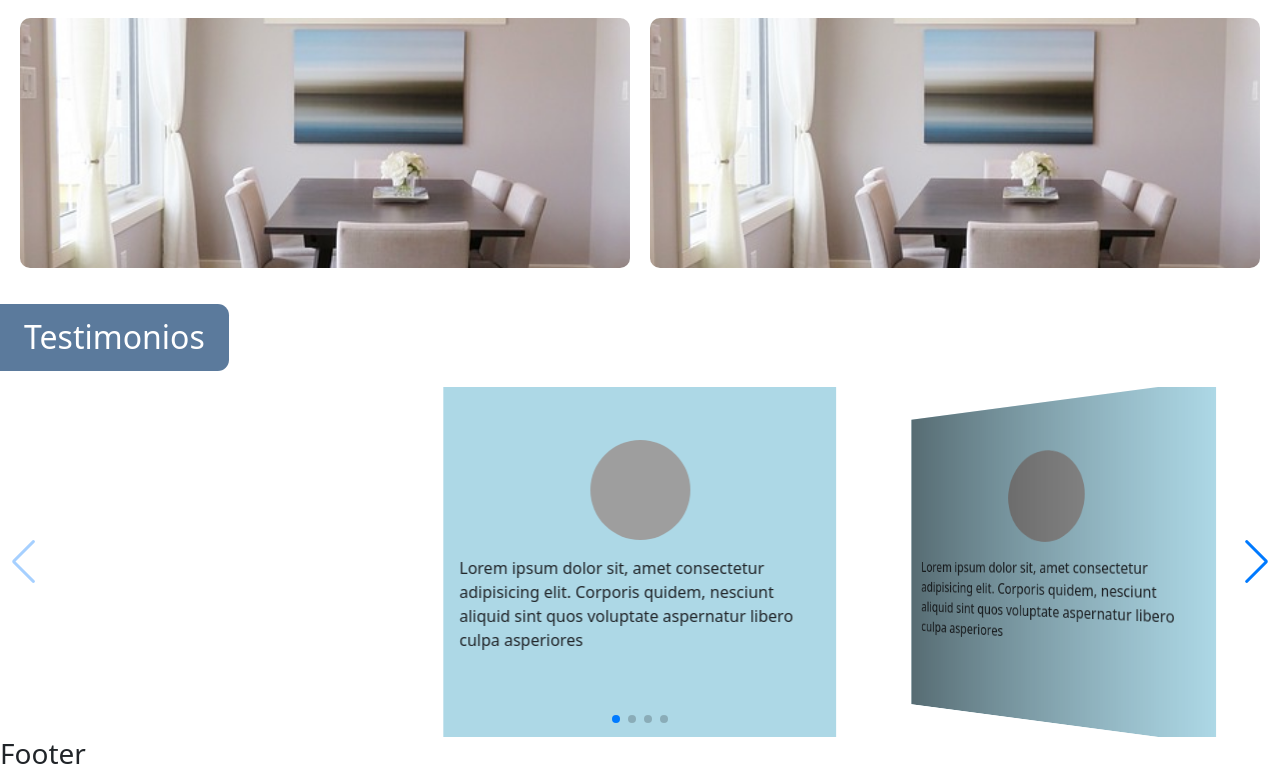
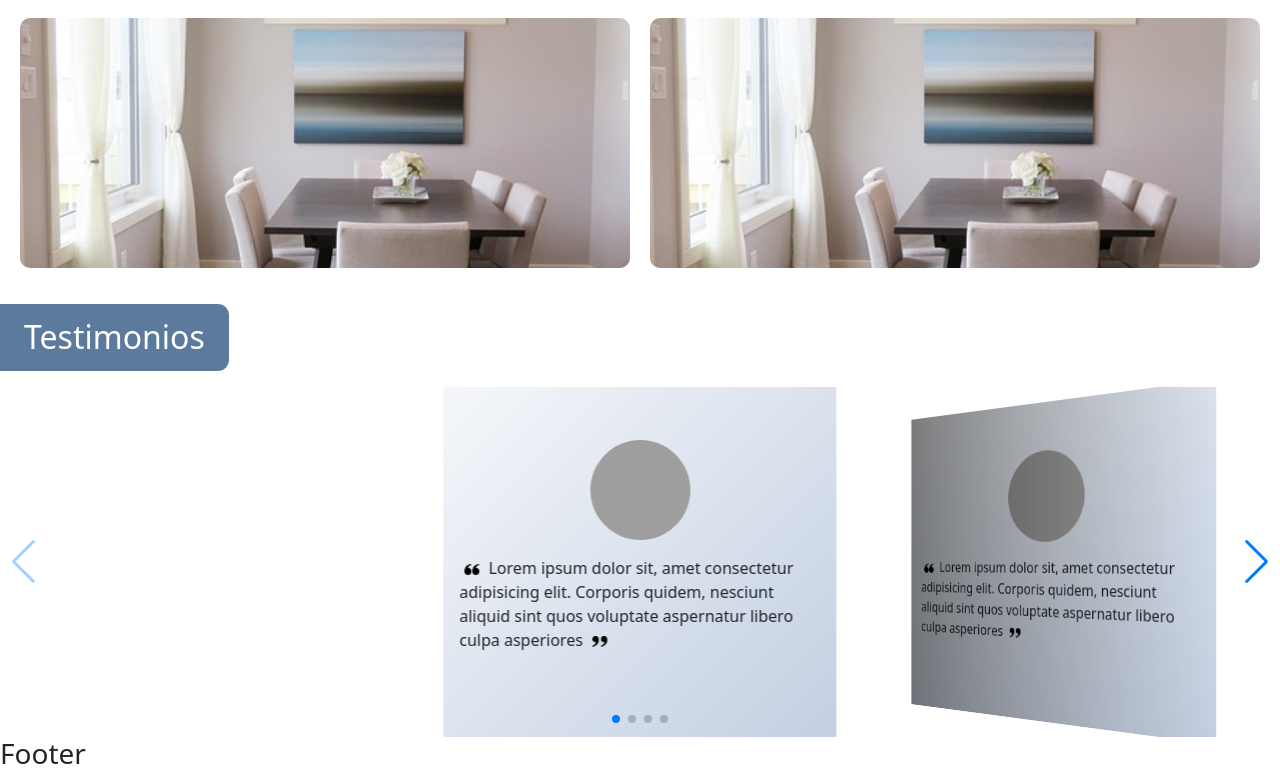
Before and after one commit to EstefaniaDelgado/Mobiliario, a React (Vite) app: page / in a window 1280 px wide. Shown: the part 1508-2286 px from the top of the page. Built offline with nearby package versions, Linux system fonts and the light colour scheme; grey boxes are pictures that could not be loaded.

Commit message:
add quotations

```diff
--- a/src/components/Testimonials/components/CardTestimonial/Testimonial.module.css
+++ b/src/components/Testimonials/components/CardTestimonial/Testimonial.module.css
@@ -1,13 +1,18 @@
+:root{
+  --color-fondo:  linear-gradient(135deg, #f5f7fa 0%, #c3cfe2 100%);
+}
+
 .containerCarousel{
   width: 100%;
   max-width: 445px;
   height: 40vh;
   min-height: 350px;
-  background-color: lightblue;
+  background-image: var(--color-fondo);
   display: flex;
   flex-direction: column;
   justify-content: center;
   align-items: center;
+  overflow: hidden;
 }
 
 .imageCarousel{
@@ -20,3 +25,8 @@
   line-height: 1.5;
   padding: 1em;
 }
+
+.quotationMarks{
+  width: 25px;
+  padding: 0 5px;
+}
--- a/src/components/Testimonials/components/CardTestimonial/index.jsx
+++ b/src/components/Testimonials/components/CardTestimonial/index.jsx
@@ -13,8 +13,10 @@ import 'swiper/css/pagination';
 import 'swiper/css/scrollbar';
 import 'swiper/css/effect-coverflow';
 import { useEffect, useState } from 'react';
+import QuotationOpen from '../../../../assets/icons/quotation-open.png'
+import QuotationClose from '../../../../assets/icons/quotation-close.png'
 
-const Testimonial = ({ slides }) => {
+const CardTestimonial = ({ slides }) => {
   const [isMobile, setIsMobile] = useState(window.innerWidth < 768);
 
   useEffect(() => {
@@ -57,7 +59,7 @@ const Testimonial = ({ slides }) => {
               alt="Testimonio"
               className={styles.imageCarousel}
             />
-            <p className={styles.review}>{slide.review}</p>
+            <p className={styles.review}><img src={QuotationOpen} alt="comillas apertura" className={styles.quotationMarks} /> {slide.review} <img src={QuotationClose} alt="comillas cierre" className={styles.quotationMarks}/></p>
           </div>
         </SwiperSlide>
       ))}
@@ -82,7 +84,7 @@ const Testimonial = ({ slides }) => {
               alt="Testimonio"
               className={styles.imageCarousel}
             />
-            <p className={styles.review}>{slide.review}</p>
+        <p className={styles.review}><img src={QuotationOpen} alt="comillas apertura" className={styles.quotationMarks} />{slide.review}<img src={QuotationClose} alt="comillas cierre" className={styles.quotationMarks}/></p>
           </div>
         </SwiperSlide>
       ))}
@@ -92,4 +94,4 @@ const Testimonial = ({ slides }) => {
   return <>{isMobile ? mobileScreem : tabletScreem}</>;
 };
 
-export default Testimonial;
+export default CardTestimonial;
--- a/src/components/Testimonials/index.jsx
+++ b/src/components/Testimonials/index.jsx
@@ -1,7 +1,7 @@
 import styles from './Testimonials.module.css'
-import Testimonial from './components/CardTestimonial';
 import seriesData from '../../data/testimonials'
-console.log(seriesData)
+import CardTestimonial from './components/CardTestimonial';
+
 
 
 
@@ -11,7 +11,7 @@ const Testimonials = () => {
   return (
    <section>
     <h2 className={styles.subtitle}>Testimonios</h2>
-    <Testimonial slides={seriesData}/>
+    <CardTestimonial slides={seriesData}/>
    </section>
   );
 }
```
Also changed, not shown: src/assets/icons/quotation-close.png (added), src/assets/icons/quotation-open.png (added).
